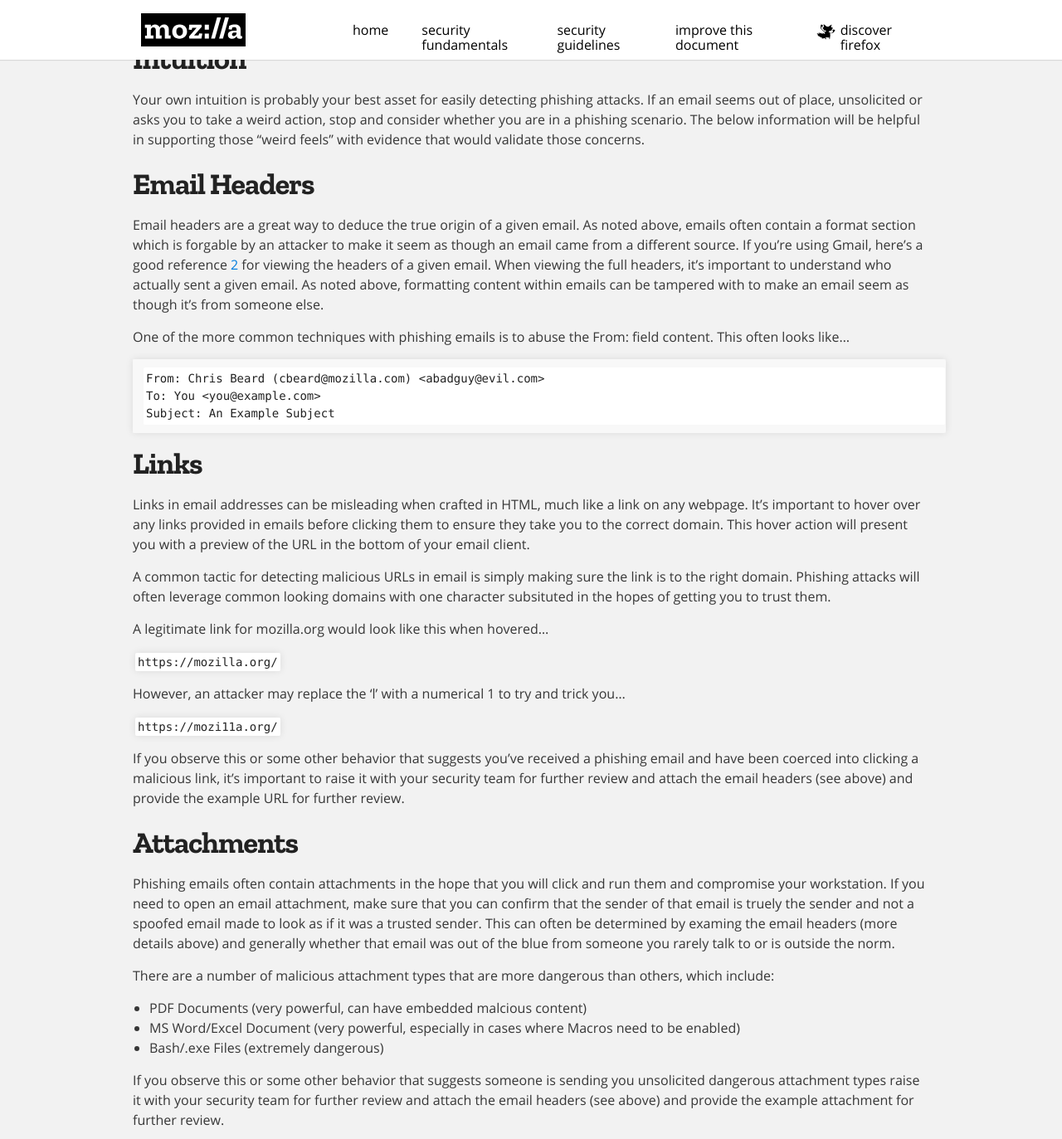
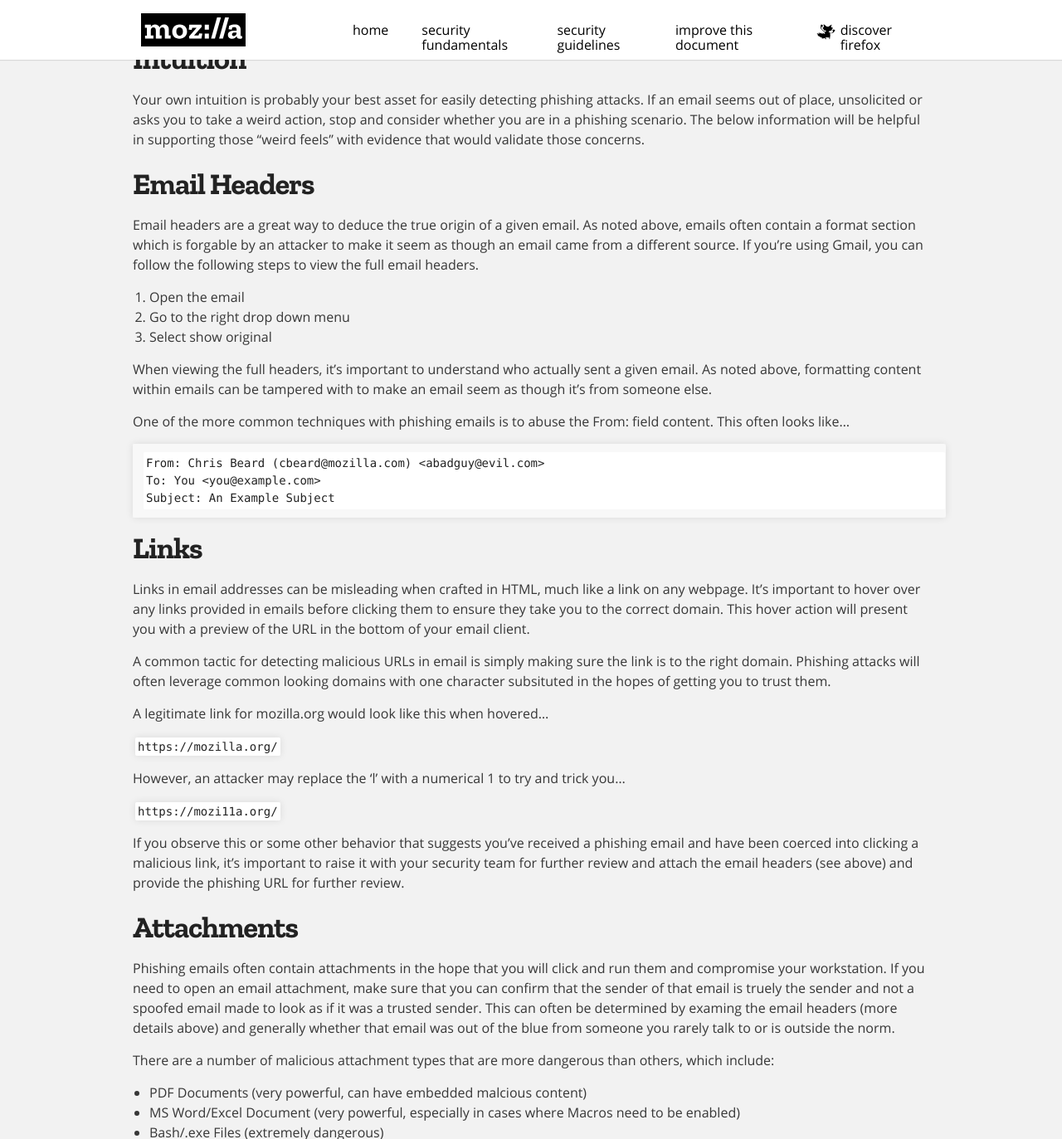
Before and after one commit to mozilla/infosec.mozilla.org, a Jekyll site: the page built from docs/guidelines/phishing.md, in a window 1280 px wide and 1400 px high, scrolled down 320 px, cut to the strip 0-1373 px from the top of the window. Shown: the whole strip at 83% size. Built offline with Jekyll 4.4.1, drawn with Linux system fonts in a browser that asks for light colours; the repository's description, which GitHub fills in, is left out.

Commit message:
more tweaks to phishing guide

```diff
--- a/docs/guidelines/phishing.md
+++ b/docs/guidelines/phishing.md
@@ -20,7 +20,13 @@ Your own intuition is probably your best asset for easily detecting phishing att
 
 # Email Headers
 
-Email headers are a great way to deduce the true origin of a given email.  As noted above, emails often contain a format section which is forgable by an attacker to make it seem as though an email came from a different source.  If you're using Gmail, here's a good reference [2](https://support.google.com/mail/answer/29436?hl=en) for viewing the headers of a given email.  When viewing the full headers, it's important to understand who actually sent a given email.  As noted above, formatting content within emails can be tampered with to make an email seem as though it's from someone else.
+Email headers are a great way to deduce the true origin of a given email.  As noted above, emails often contain a format section which is forgable by an attacker to make it seem as though an email came from a different source.  If you're using Gmail, you can follow the following steps to view the full email headers.
+
+1. Open the email
+2. Go to the right drop down menu
+3. Select show original
+
+When viewing the full headers, it's important to understand who actually sent a given email.  As noted above, formatting content within emails can be tampered with to make an email seem as though it's from someone else.
 
 One of the more common techniques with phishing emails is to abuse the From: field content. This often looks like...
 
@@ -44,7 +50,7 @@ However, an attacker may replace the 'l' with a numerical 1 to try and trick you
 
 `https://mozi11a.org/`
 
-If you observe this or some other behavior that suggests you've received a phishing email and have been coerced into clicking a malicious link, it's important to raise it with your security team for further review and attach the email headers (see above) and provide the example URL for further review.
+If you observe this or some other behavior that suggests you've received a phishing email and have been coerced into clicking a malicious link, it's important to raise it with your security team for further review and attach the email headers (see above) and provide the phishing URL for further review.
 
 # Attachments
 
```
